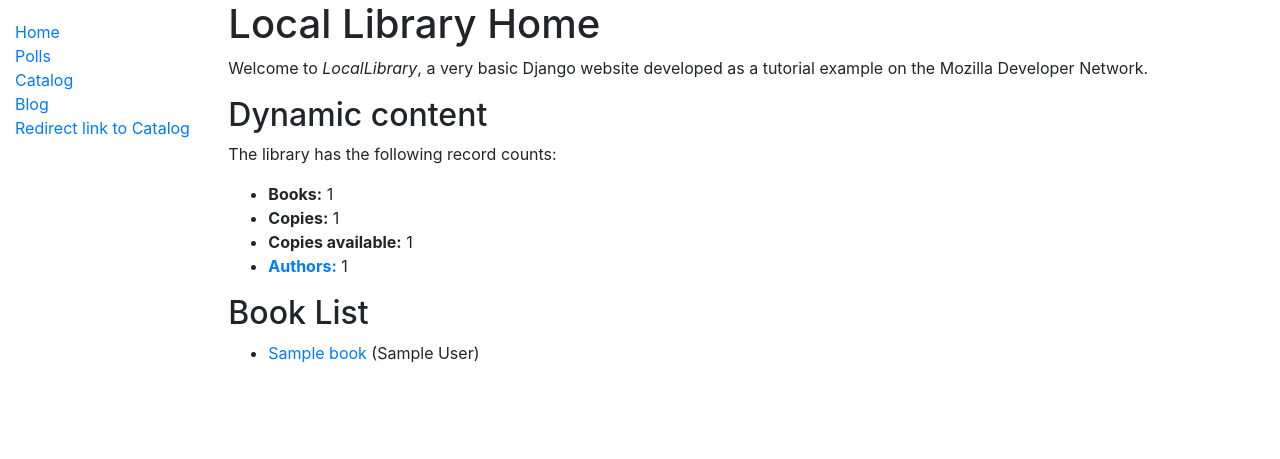
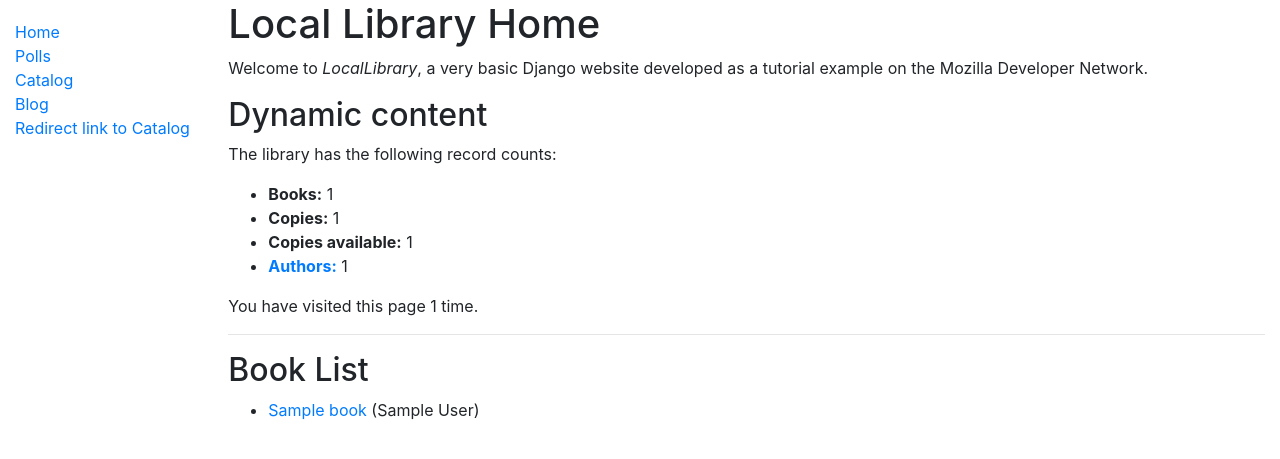
Before and after one commit to khashashin/django_tutorial, a Django app: template go/templates/catalog/index.html in a window 1280 px wide. Shown: the top 459 px of the page. Run offline with Django 3.2, Linux system fonts and the light colour scheme; the template is opened without the code that fills it: most values are stand-ins (such as "Sample title", 1, 10 or a date in 2020); some libraries are stand-ins or nearby versions; some web fonts are replaced.

Commit message:
visitor counter

```diff
--- a/go/templates/catalog/index.html
+++ b/go/templates/catalog/index.html
@@ -14,6 +14,8 @@
     <li><strong>Copies available:</strong> {{ num_instances_available }}</li>
     <li><a href="{% url 'catalog:authors' %}"><strong>Authors:</strong></a> {{ num_authors }}</li>
   </ul>
+  <p>You have visited this page {{ num_visits }}{% if num_visits == 1 %} time{% else %} times{% endif %}.</p>
+  <hr>
 
   {% include 'catalog/book_list.html' %}
 
```
